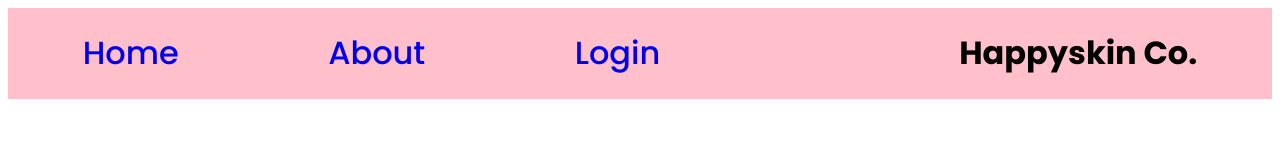
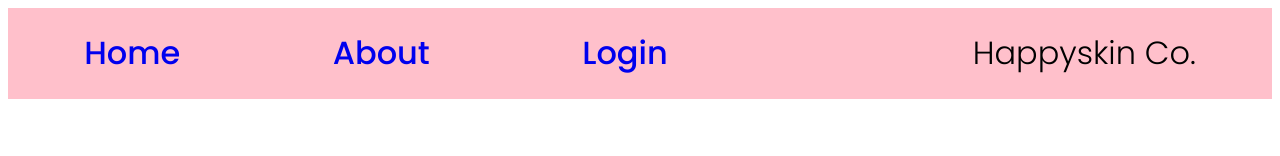
Before and after one commit to hpmarsle/happyskin, a React (Create React App) app: page /products/1 in a window 1280 px wide. Shown: the top 156 px of the page. Built offline with nearby package versions, Linux system fonts and the light colour scheme; no server answers.

Commit message:
add company classname to h1 in navbar and change fontweight

```diff
--- a/src/App.css
+++ b/src/App.css
@@ -27,3 +27,7 @@
 .productShowPage{
     padding-top: 2em;
 }
+
+.company{
+    font-weight: 300;
+}
--- a/src/components/navigation/Navbar.js
+++ b/src/components/navigation/Navbar.js
@@ -25,7 +25,7 @@ class Navbar extends React.Component {
             className='navlink'
             activeStyle={{borderBottom: 'solid #fff'}}
           >Login</NavLink> <br />
-          <h1>Happyskin Co.</h1>
+          <h1 className="company">Happyskin Co.</h1>
         </div>
       )
     }
```
